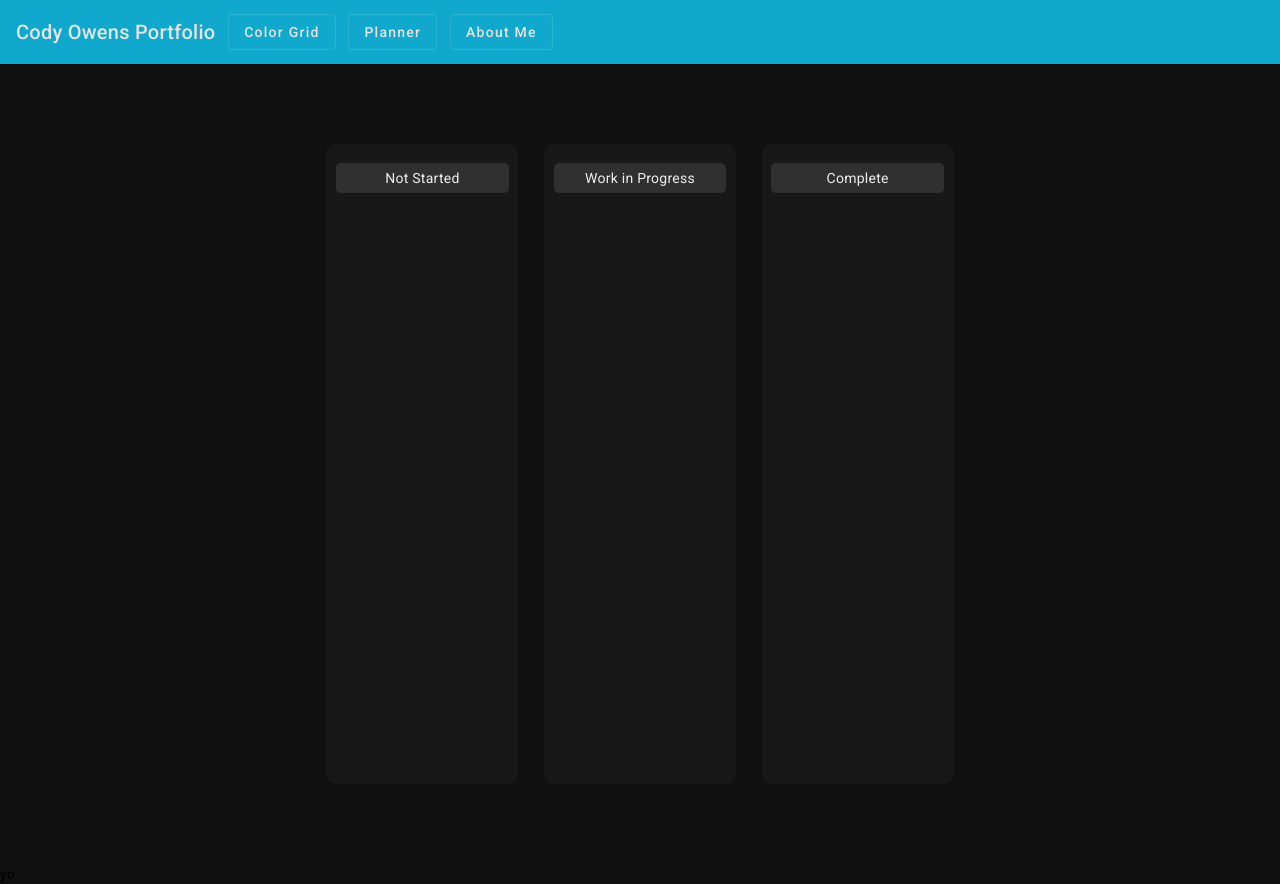
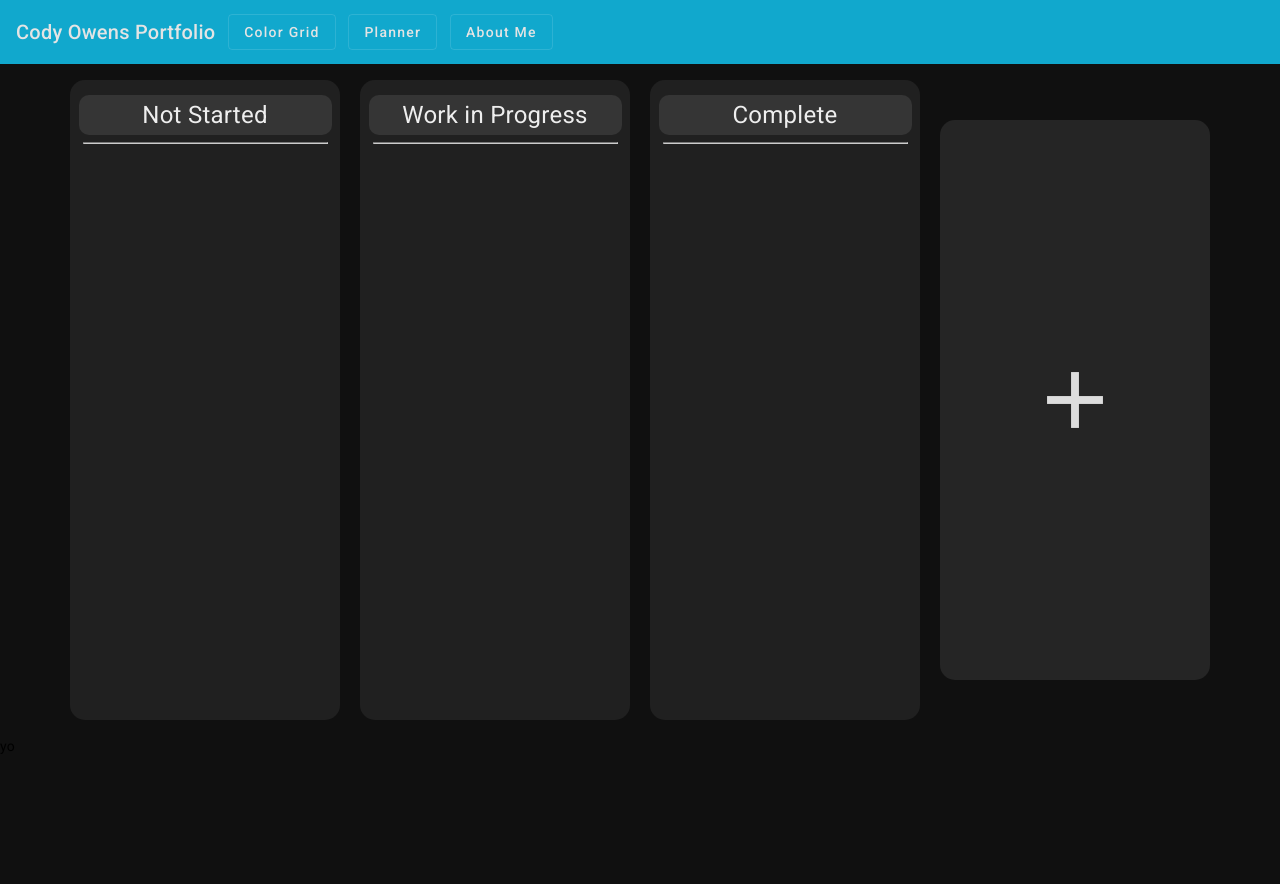
Before and after one commit to Cheesemanxl/2024-portfolio, an Angular app: page /planner in a window 1280 px wide. After the commit the page ends 800 px from the top, so only its background shows below. Built offline with nearby package versions, Linux system fonts and the light colour scheme.

Commit message:
Implement add category button, styling changes

```diff
--- a/src/app/components/planner/planner.component.html
+++ b/src/app/components/planner/planner.component.html
@@ -1,8 +1,14 @@
 <div class="planner-content">
   <div class="category-panel" *ngFor="let category of categories; index as i;">
     <span class="category-title">{{category.title}}</span>
-    <div class="task-box">
-
-    </div>
+    <hr class="divider">
+    <div class="task-box"></div>
+  </div>
+  <div class="add-category-button" (click)="addCategory()">
+    <mat-icon
+      aria-hidden="false"
+      aria-label="Add category icon"
+      fontIcon="add"
+      class="add-icon"></mat-icon>
   </div>
 </div>
--- a/src/app/components/planner/planner.component.scss
+++ b/src/app/components/planner/planner.component.scss
@@ -3,28 +3,51 @@
   flex-direction: row;
   align-items: center;
   justify-content: center;
-  height: 100vh;
-  width: 80vw;
   margin: auto;
 }
 .category-panel {
   display: flex;
   flex-direction: column;
   align-items: center;
-  background-color: #181818;
-  border-radius: 10px;
-  width: 15vw;
+  background-color: #202020;
+  border-radius: 15px;
+  width: 270px;
   height: 80vh;
-  margin: 0 1vw;
+  margin: 2vh 10px;
 }
 .category-title {
   display: flex;
-  margin: 10%;
-  border-radius: 5px;
-  background-color: #303030;
+  margin: 15px 10px 0px 10px;
+  padding: 0px 5px;
+  border-radius: 10px;
+  background-color: #353535;
   justify-content: center;
   align-items: center;
   color: #eeeeee;
+  min-width: 90%;
+  height: 40px;
+  font-size: x-large;
+  text-wrap: nowrap;
+}
+.divider {
   width: 90%;
-  height: 30px;
+  border-color: #cccccc;
 }
+.add-category-button {
+  display: flex;
+  flex-direction: column;
+  align-items: center;
+  justify-content: center;
+  cursor: pointer;
+  background-color: #252525;
+  border-radius: 15px;
+  width: 270px;
+  height: 70vh;
+  margin: 2vh 10px;
+}
+.add-icon {
+  color: #dddddd;
+  font-size: 6rem;
+  height: 6rem;
+  width: 6rem;
+}
--- a/src/app/components/planner/planner.component.ts
+++ b/src/app/components/planner/planner.component.ts
@@ -1,5 +1,6 @@
 import { Component } from '@angular/core';
 import { CommonModule } from '@angular/common';
+import { MatIconModule } from '@angular/material/icon';
 
 export interface Task {
   title: string;
@@ -14,7 +15,10 @@ export interface Category {
 @Component({
   selector: 'app-planner',
   standalone: true,
-  imports: [CommonModule],
+  imports: [
+    CommonModule,
+    MatIconModule
+  ],
   templateUrl: './planner.component.html',
   styleUrl: './planner.component.scss'
 })
@@ -33,4 +37,8 @@ export class PlannerComponent {
       tasks: []
     },
   ];
+
+  addCategory(): void {
+    this.categories.push({title: '', tasks: []});
+  }
 }
```
